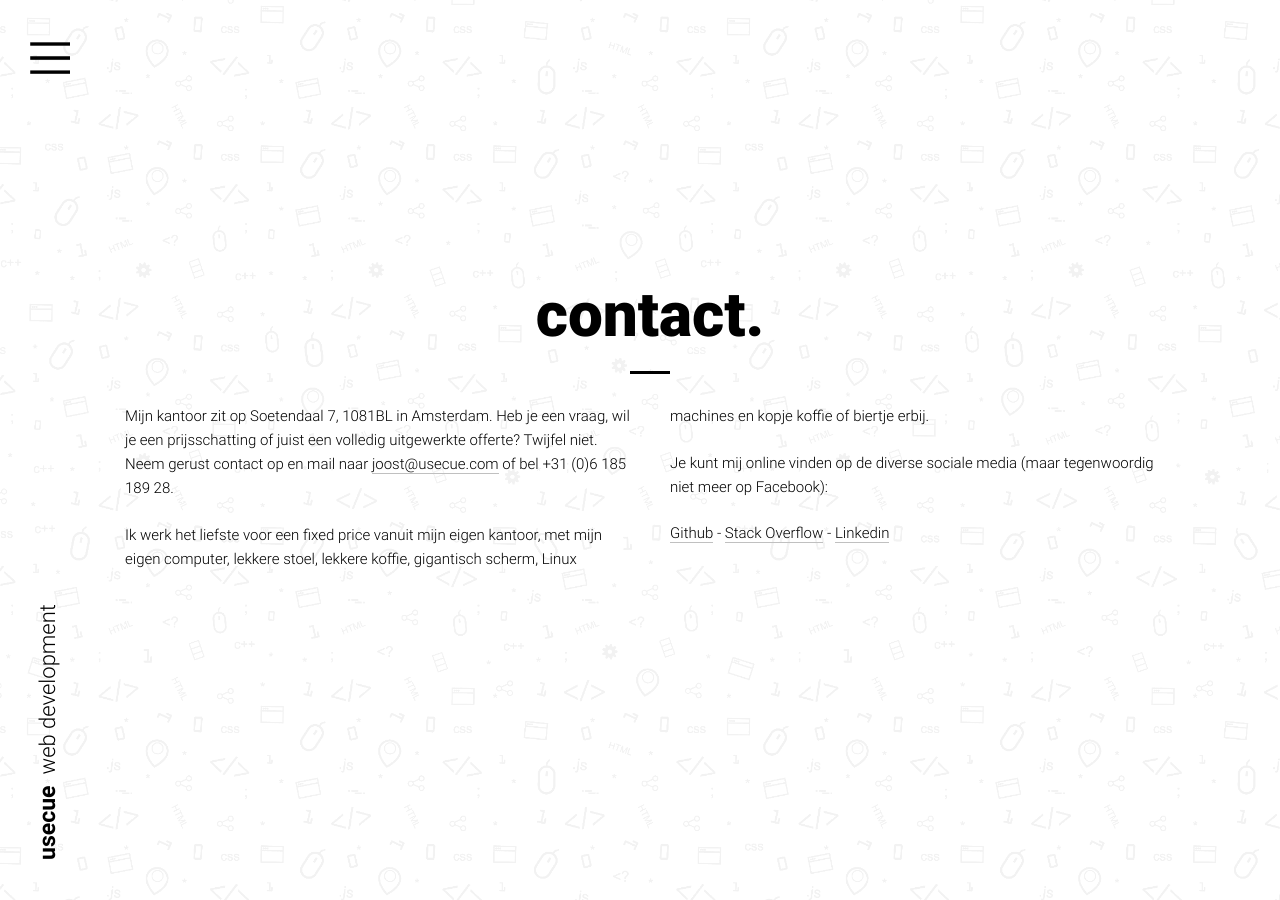
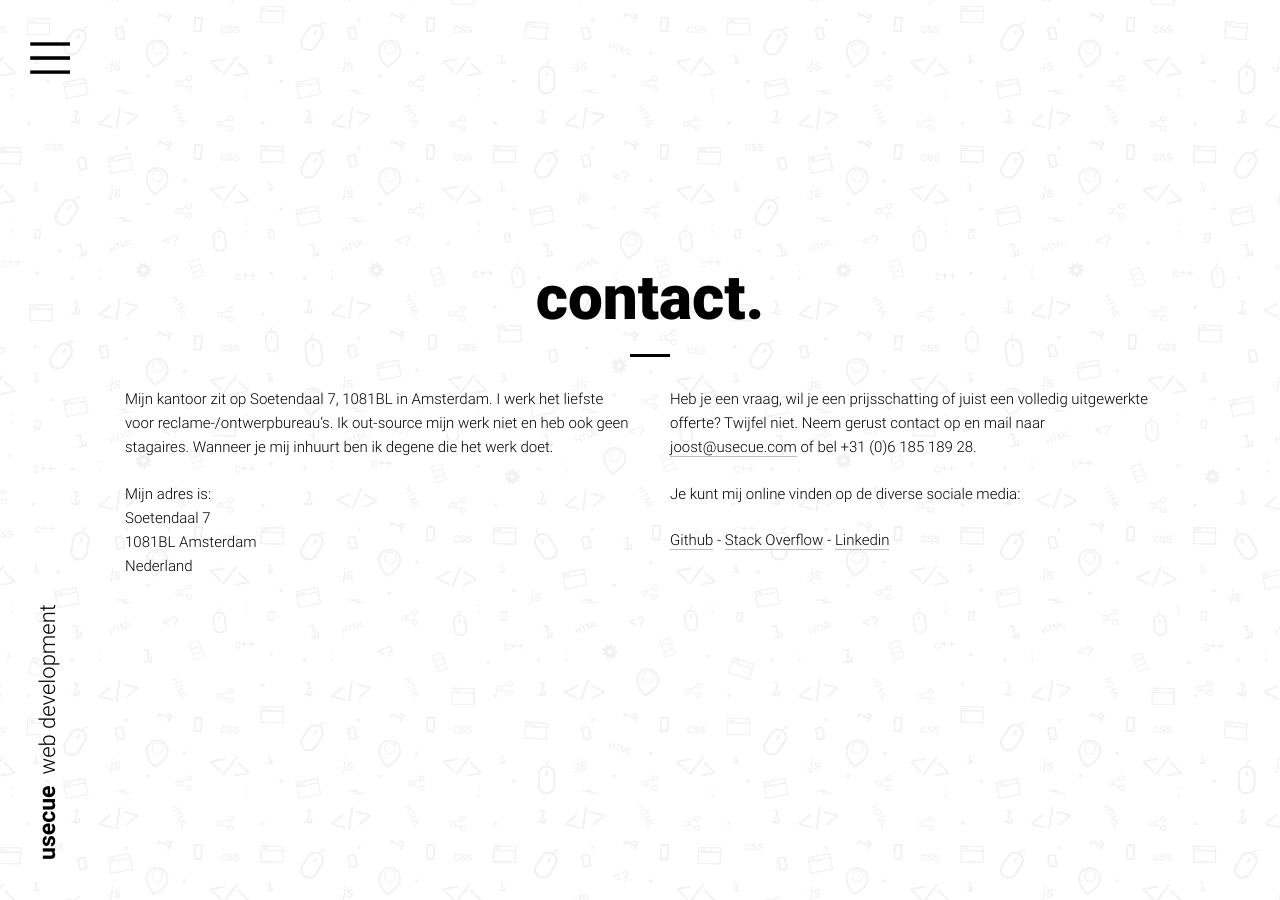
Before and after one commit to jhvanderschee/usecuewebsitenl, a Jekyll site: the page built from contact/index.md, in a window 1280 px wide. Built offline with Jekyll 4.4.1, drawn with Linux system fonts in a browser that asks for light colours.

Commit message:
Update from Forestry.io - Updated index.md

```diff
--- a/contact/index.md
+++ b/contact/index.md
@@ -2,10 +2,15 @@
 title: Contact.
 
 ---
-Mijn kantoor zit op Soetendaal 7, 1081BL in Amsterdam. Heb je een vraag, wil je een prijsschatting of juist een volledig uitgewerkte offerte? Twijfel niet. Neem gerust contact op en mail naar [joost@usecue.com](mailto:joost@usecue.com) of bel +31 (0)6 185 189 28.
+Mijn kantoor zit op Soetendaal 7, 1081BL in Amsterdam. I werk het liefste voor reclame-/ontwerpbureau's. Ik out-source mijn werk niet en heb ook geen stagaires. Wanneer je mij inhuurt ben ik degene die het werk doet.
 
-Ik werk het liefste voor een fixed price vanuit mijn eigen kantoor, met mijn eigen computer, lekkere stoel, lekkere koffie, gigantisch scherm, Linux machines en kopje koffie of biertje erbij.
+Mijn adres is:
+Soetendaal 7
+1081BL Amsterdam
+Nederland
 
-Je kunt mij online vinden op de diverse sociale media (maar tegenwoordig niet meer op Facebook):
+Heb je een vraag, wil je een prijsschatting of juist een volledig uitgewerkte offerte? Twijfel niet. Neem gerust contact op en mail naar [joost@usecue.com](mailto:joost@usecue.com) of bel +31 (0)6 185 189 28.
+
+Je kunt mij online vinden op de diverse sociale media:
 
 [Github](https://github.com/jhvanderschee) - [Stack Overflow](http://stackoverflow.com/users/2397550/joosts) - [Linkedin](https://www.linkedin.com/in/joost-van-der-schee-4b26682/)
```
